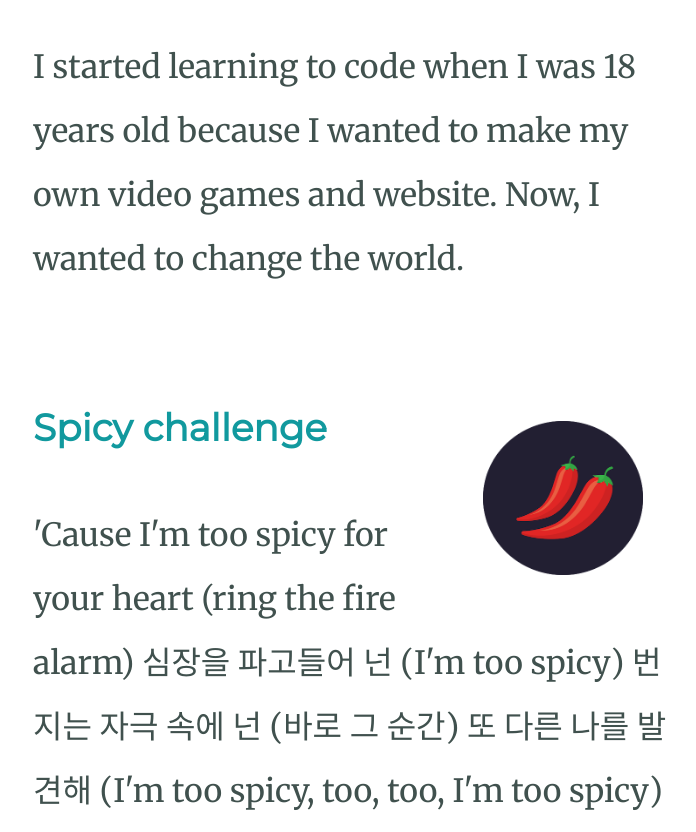
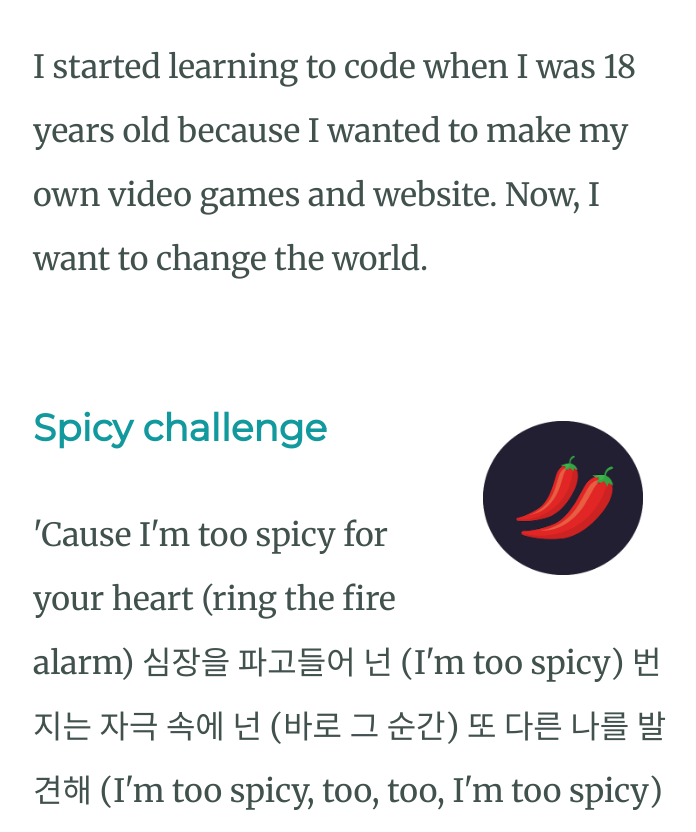
Before and after one commit to kyrint-rossee/profile, a plain HTML site: page index.html in a window 1280 px wide. Shown: the part 1982-2814 px from the top of the page, without its empty margins (287-983 px from the left). Drawn offline with Linux system fonts and the light colour scheme.

Commit message:
Update index.html

```diff
--- a/index.html
+++ b/index.html
@@ -31,7 +31,7 @@
         <img class="code-img" src="https://media.giphy.com/media/26n7b7PjSOZJwVCmY/giphy.gif" alt="code-img">
 
         <h3>Design and Development</h3>
-        <p class="code-skill-description">I started learning to code when I was 18 years old because I wanted to make my own video games and website. Now, I wanted to change the world.</p>
+        <p class="code-skill-description">I started learning to code when I was 18 years old because I wanted to make my own video games and website. Now, I want to change the world.</p>
       </div>
       <div class="skill-row">
         <img class="chillies-img" src="images/chillies.png" alt="chillies-img">
```
